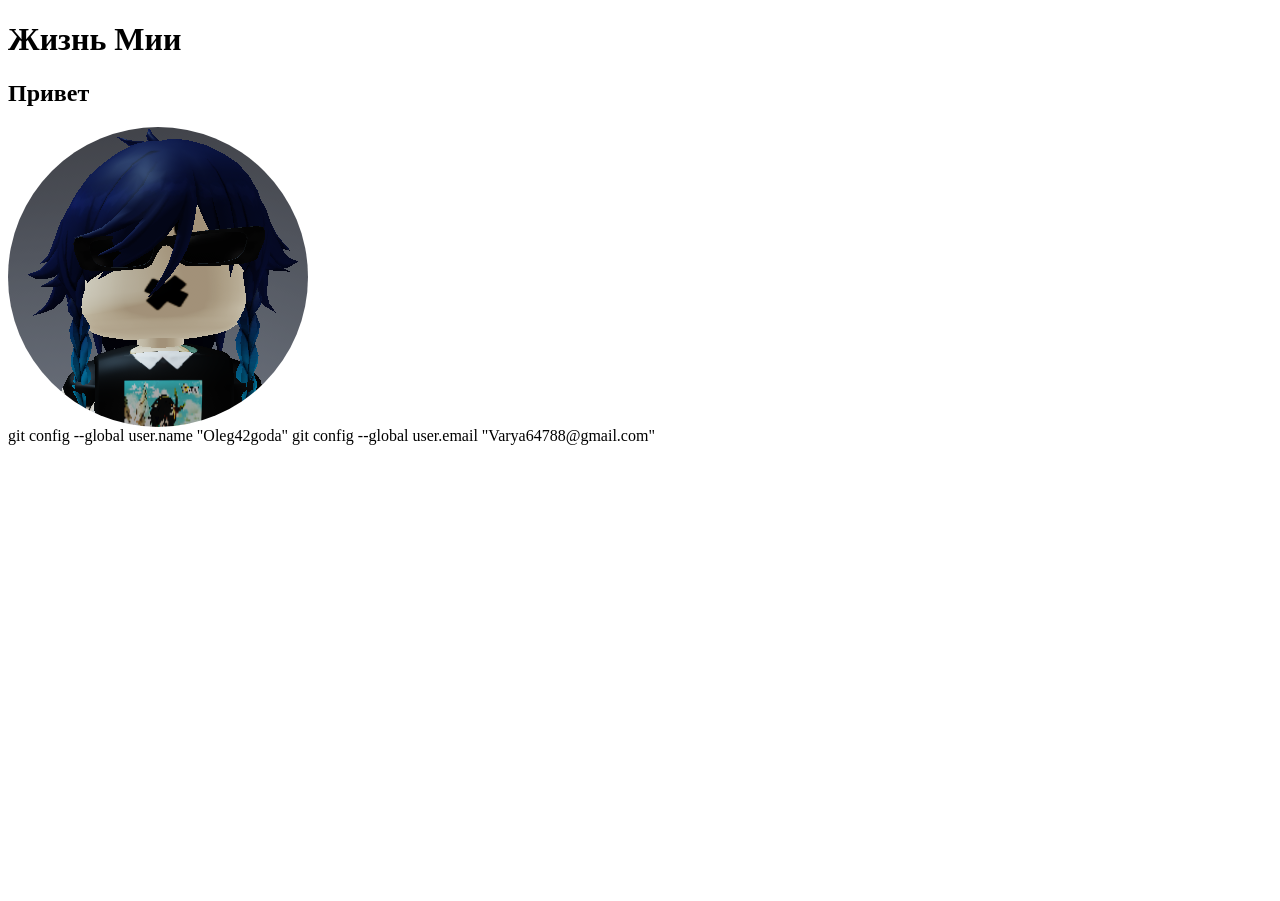
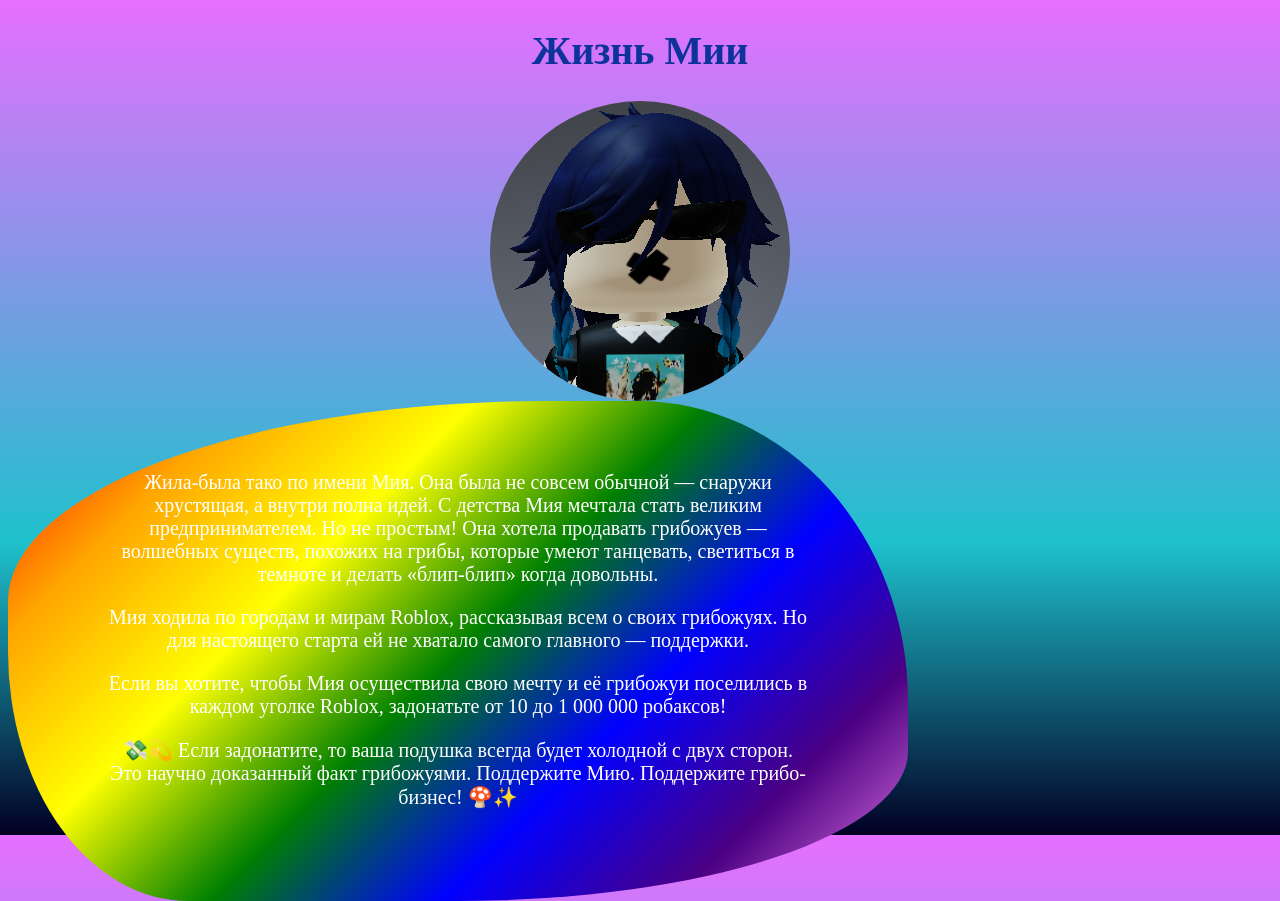
Before and after one commit to Oleg42goda/mia_checks, a plain HTML site: page index.html in a window 1280 px wide. Before the commit the page ends 800 px from the top, so only its background shows below. Drawn offline with Linux system fonts and the light colour scheme.

Commit message:
Co-authored-by: Victor Svetailo <victorioeve@gmail.com>

```diff
--- a/index.html
+++ b/index.html
@@ -1,27 +1,61 @@
 <!DOCTYPE html>
 <html lang="en">
+
 <head>
     <meta charset="UTF-8">
     <meta name="viewport" content="width=device-width, initial-scale=1.0">
     <link rel="stylesheet" href="style.css">
     <title> Мия </title>
 </head>
+
 <body>
+    <h1 class="text">Жизнь Мии</h1>
 
-    <h1>Жизнь Мии</h1>
+        <div class="avatar__wrapper">
+            <img class="avatar__image" src="Venty.PNG" alt="">
+        </div>
 
-    <h2>Привет</h2>
+    <div class="block">
 
-    <div class="avatar__wrapper">
-            <img class="avatar__image" src="Venty.PNG" alt="">
+        <div class="text__wrapper">
+
+
+            <p>
+                Жила-была тако по имени Мия. Она была не совсем обычной — снаружи хрустящая, а внутри полна идей. С
+                детства Мия
+                мечтала
+                стать великим предпринимателем. Но не простым! Она хотела продавать грибожуев — волшебных существ,
+                похожих на
+                грибы,
+                которые умеют танцевать, светиться в темноте и делать «блип-блип» когда довольны.
+            </p>
+
+            <p>
+                Мия ходила по городам и мирам Roblox, рассказывая всем о своих грибожуях. Но для настоящего старта ей не
+                хватало
+                самого
+                главного — поддержки.
+            </p>
+
+            <p>
+                Если вы хотите, чтобы Мия осуществила свою мечту и её грибожуи поселились в каждом уголке Roblox,
+                задонатьте от
+                10 до 1
+                000 000 робаксов!
+            </p>
+
+            <p>
+                💸💫 Если задонатите, то ваша подушка всегда будет холодной с двух сторон. Это научно доказанный факт
+                грибожуями.
+                Поддержите Мию. Поддержите грибо-бизнес! 🍄✨
+            </p>
+        </div>
     </div>
 
-    git config --global user.name "Oleg42goda"
-
-
-    git config --global user.email "Varya64788@gmail.com"
+    </div>
 
 
 
 </body>
+
 </html>
--- a/style.css
+++ b/style.css
@@ -1,10 +1,54 @@
-.avatar__wrapper{
+body {
+
+	background: rgb(2, 0, 36);
+	background: linear-gradient(0deg, rgba(2, 0, 36, 1) 0%, rgba(30, 193, 205, 1) 35%, rgba(230, 111, 255, 1) 100%);
+	height: 100vh;
+}
+
+
+.avatar__wrapper {
 	width: 300px;
 	height: 300px;
 	border-radius: 100%;
 	overflow: hidden;
+
+margin: 0 auto;
 }
 
-.avatar__image{
-  margin-left: -80px;
+.avatar__image {
+	margin-left: -80px;
 }
+
+.text{
+	text-align: center;
+	font-size: 40px;
+	color: #0d339b;
+}
+
+
+
+.block{
+
+	color: #fff;
+	width: 900px;
+	font-size: 20px;
+	background: linear-gradient(135deg,
+				red,
+				orange,
+				yellow,
+				green,
+				blue,
+				indigo,
+				violet);
+		border-radius: 60% 30% 50% 20% / 40% 60% 30% 50%;
+
+		height: 500px;
+}
+
+
+.text__wrapper{
+	max-width: 700px;
+	text-align: center;
+	margin: 0 auto;
+	padding-top: 50px;
+}
```
